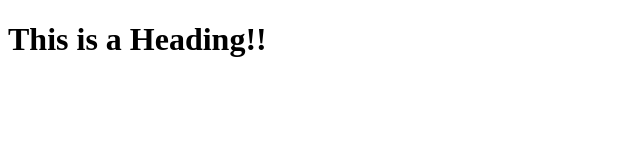
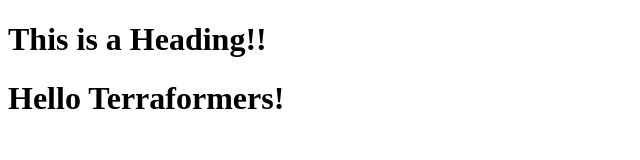
Before and after one commit to DreaSmizz/terraform-beginner-bootcamp-2023, a plain HTML site: page public/index.html in a window 1280 px wide. Shown: the whole page, without its empty margins (0-640 px from the left). Drawn offline with Linux system fonts and the light colour scheme.

```diff
--- a/public/index.html
+++ b/public/index.html
@@ -7,5 +7,6 @@
 </head>
 <body>
     <h1>This is a Heading!!</h1>
+    <h1>Hello Terraformers!</h1>
 </body>
 </html>
```
Also changed, not shown: 4 other files.
